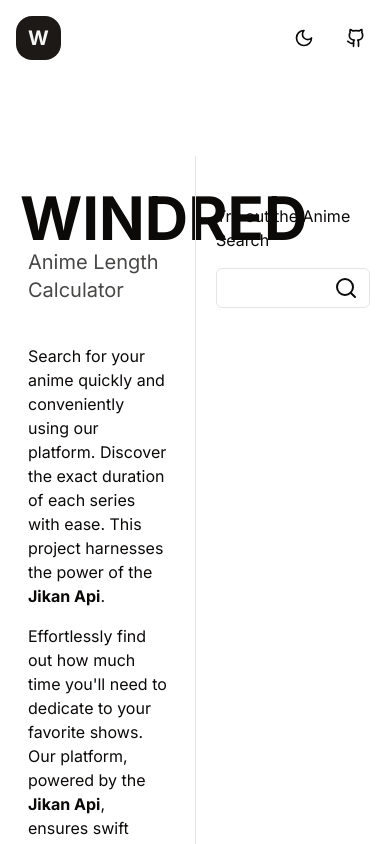
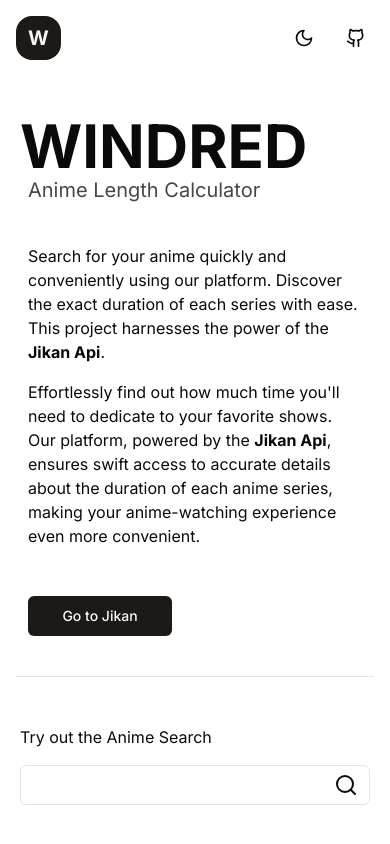
Before and after one commit to SidneyRoberto9/windred, a Next.js app: page / in a window 390 px wide. Shown: the top 844 px of the page. Built offline with nearby package versions, Linux system fonts and the light colour scheme.

Commit message:
✨ feat: Divider in mobile view

```diff
--- a/src/app/page.tsx
+++ b/src/app/page.tsx
@@ -3,8 +3,9 @@ import { Info } from '@/components/Info';
 
 export default function Page() {
   return (
-    <main className="my-20 h-[70vh] w-full grid grid-cols-2 divide-x">
+    <main className="sm:my-20 my-2 h-[70vh] xl:grid w-full grid-cols-2 flex flex-col xl:divide-x">
       <Info />
+      <hr className="xl:hidden h-1 bg-stone-900 dark:bg-stone-100 max-w-4xl w-11/12 m-auto" />
       <AnimeSearch />
     </main>
   );
--- a/src/components/AnimeSearch.tsx
+++ b/src/components/AnimeSearch.tsx
@@ -16,6 +16,9 @@ export function AnimeSearch() {
   const query = useRef<HTMLInputElement>(null);
 
   async function handleSearch() {
+    setAnimes([]);
+    setDuration(null);
+
     const queryValue: string = query.current?.value as string;
     const { data } = await searchAnime(queryValue);
 
@@ -24,8 +27,6 @@ export function AnimeSearch() {
 
   async function handleEnter(e: KeyboardEvent<HTMLInputElement>) {
     if (e.code !== 'Enter') {
-      setAnimes([]);
-      setDuration(null);
       return;
     }
 
@@ -37,15 +38,10 @@ export function AnimeSearch() {
     const episodes = selectedAnime.episodes;
 
     const duration = getDuration(durationString, episodes);
-    console.log(duration);
 
     if (duration !== null) {
       const timeString = getTimeString(duration, episodes);
       setDuration(timeString);
-
-      if (query.current) {
-        query.current.value = '';
-      }
     } else {
       setDuration(undefined);
     }
@@ -63,13 +59,14 @@ export function AnimeSearch() {
         />
         <Input type="text" ref={query} onKeyDown={handleEnter} />
       </div>
+
       {animes.length > 0 && (
-        <div className="flex flex-col mt-2 ">
+        <div className="flex flex-col my-4 rounded-md overflow-hidden">
           {animes.map((anime) => (
             <div
               key={anime.mal_id}
               onClick={() => handleCalculate(anime)}
-              className="border w-full cursor-pointer">
+              className="border-2 w-full cursor-pointer">
               <div className="grid grid-cols-5 gap-4 overflow-hidden p-2 ">
                 <img
                   alt={anime.title}
```
